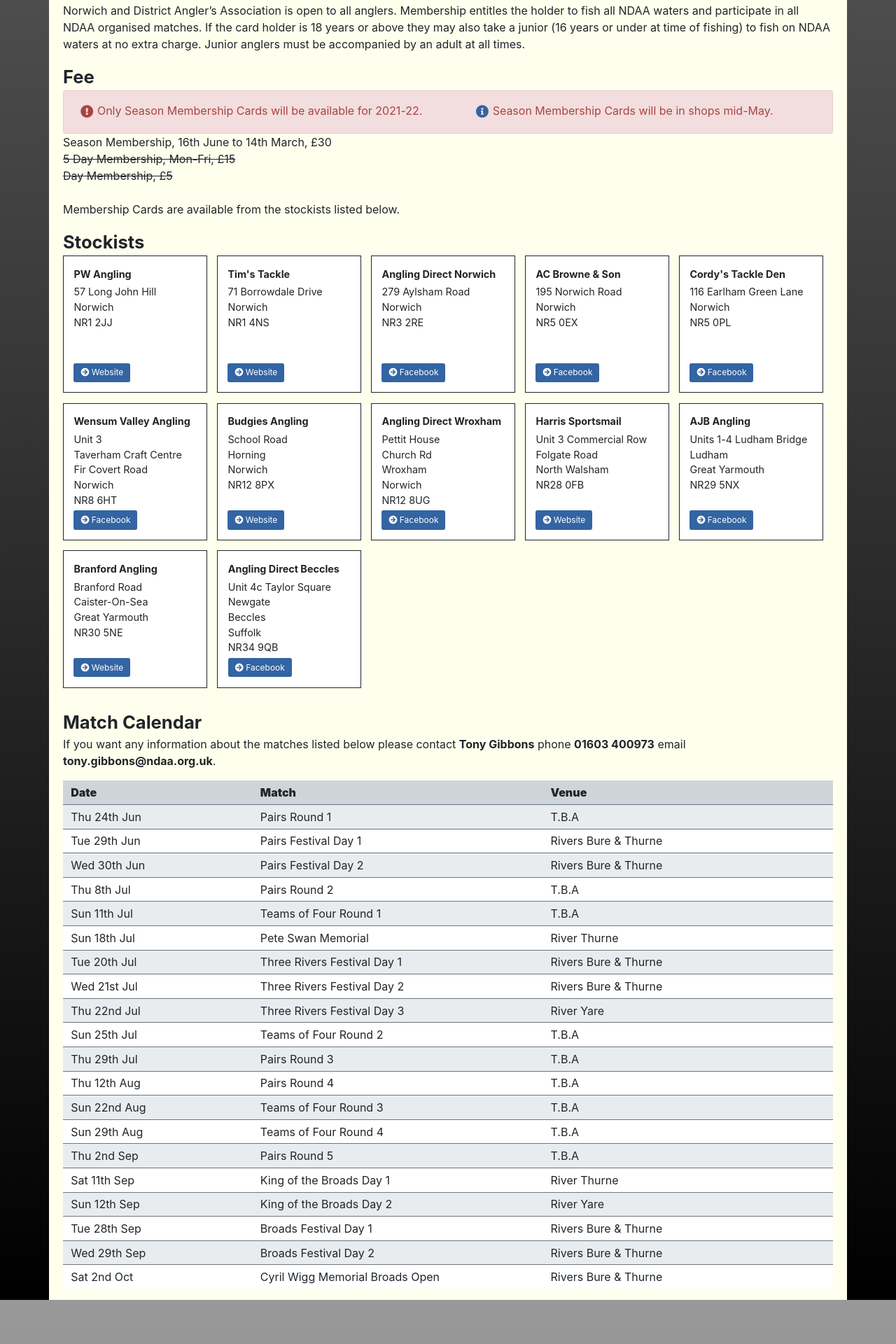
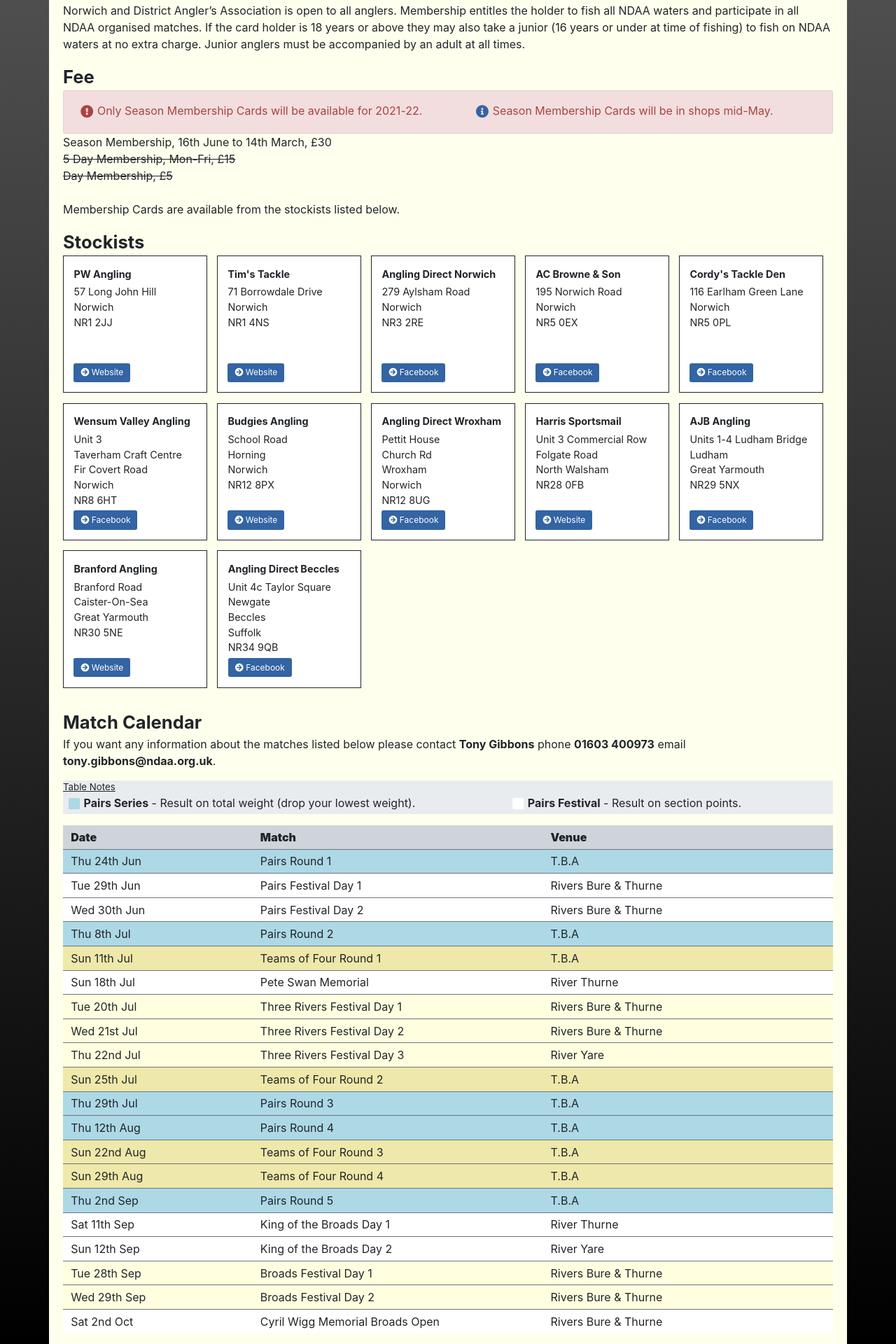
Before and after one commit to ndaa-developer/ndaa-release-two, a Jekyll site: the page built from index.html, in a window 1280 px wide. Shown: the part 1831-3751 px from the top of the page at 70% size. Built offline with Jekyll 4.4.1, drawn with Linux system fonts in a browser that asks for light colours; a script that is not in the unit is left out; before the commit the page ends 3688 px from its top, so only the background shows below that.

Commit message:
colour code match series

```diff
--- a/_data/match-info.yml
+++ b/_data/match-info.yml
@@ -8,8 +8,13 @@ alert-messages:
     alert-msg: Only Season Membership Cards will be available for 2021-22.
   - alert-type: info
     alert-msg: Season Membership Cards will be in shops mid-May.
-options-ind: false
+options-ind: true
 options:
-  - option-desc: Season Membership, 16th June to 14th March, £30
-  - option-desc: ~~5 Day Membership, Mon-Fri, £15~~
-  - option-desc: ~~Day Membership, £5~~
+  - option-grp: 1
+    option-grp-icon: fa-square
+    option-name: Pairs Series
+    option-desc: <strong>Pairs Series</strong> - Result on total weight (drop your lowest weight).
+  - option-grp: 2
+    option-grp-icon: fa-square
+    option-name: Pairs Festival
+    option-desc: <strong>Pairs Festival</strong> - Result on section points.
--- a/_includes/match-list.html
+++ b/_includes/match-list.html
@@ -16,12 +16,19 @@
             {% endfor %}
         </div>
         {% endif %}
+    </section>
+    <section class="table-key">
+        <h5>Table Notes</h5>
 
         <div class="md-insert">
             {% if site.data.match-info.options-ind == true %}
+            <div class="alert--flex">
                 {% for opt in site.data.match-info.options %}
-                {{ opt.option-desc | markdownify }}
+                <div>
+                    <span><i class="indicator fas {{ opt.option-grp-icon }} Rtable-cell--Ic{{ opt.option-grp }}"></i>{{ opt.option-desc | markdownify }}</span>
+                </div>
                 {% endfor %}
+            </div>
             {% endif %}
         </div>
 
@@ -40,7 +47,7 @@
                 </div>
             </div>
             {% for row in site.data.matches %}
-            <div class="Rtable-row">
+            <div class="Rtable-row Rtable-row--MG{{ row.Match-Grp }}">
                 <div class="Rtable-cell">
                     {{ row.Date }}
                 </div>
--- a/assets/_scss/vendor/_fa-icons.scss
+++ b/assets/_scss/vendor/_fa-icons.scss
@@ -1156,7 +1156,7 @@
 // .#{$fa-css-prefix}-splotch:before { content: fa-content($fa-var-splotch); }
 // .#{$fa-css-prefix}-spotify:before { content: fa-content($fa-var-spotify); }
 // .#{$fa-css-prefix}-spray-can:before { content: fa-content($fa-var-spray-can); }
-// .#{$fa-css-prefix}-square:before { content: fa-content($fa-var-square); }
+.#{$fa-css-prefix}-square:before { content: fa-content($fa-var-square); }
 // .#{$fa-css-prefix}-square-full:before { content: fa-content($fa-var-square-full); }
 // .#{$fa-css-prefix}-square-root-alt:before { content: fa-content($fa-var-square-root-alt); }
 // .#{$fa-css-prefix}-squarespace:before { content: fa-content($fa-var-squarespace); }
--- a/assets/_scss/vendor/_modern-css-reset.scss
+++ b/assets/_scss/vendor/_modern-css-reset.scss
@@ -10,6 +10,7 @@ h1,
 h2,
 h3,
 h4,
+h5,
 p,
 figure,
 blockquote,
```
Also changed, not shown: _data/matches.csv (+21 -21 lines), assets/_scss/components/_row-table.scss (+30 -1 lines), assets/_scss/local/_body.scss (+7 -0 lines), assets/css/styles.css (+21 -0 lines), assets/css/styles.min.css.
